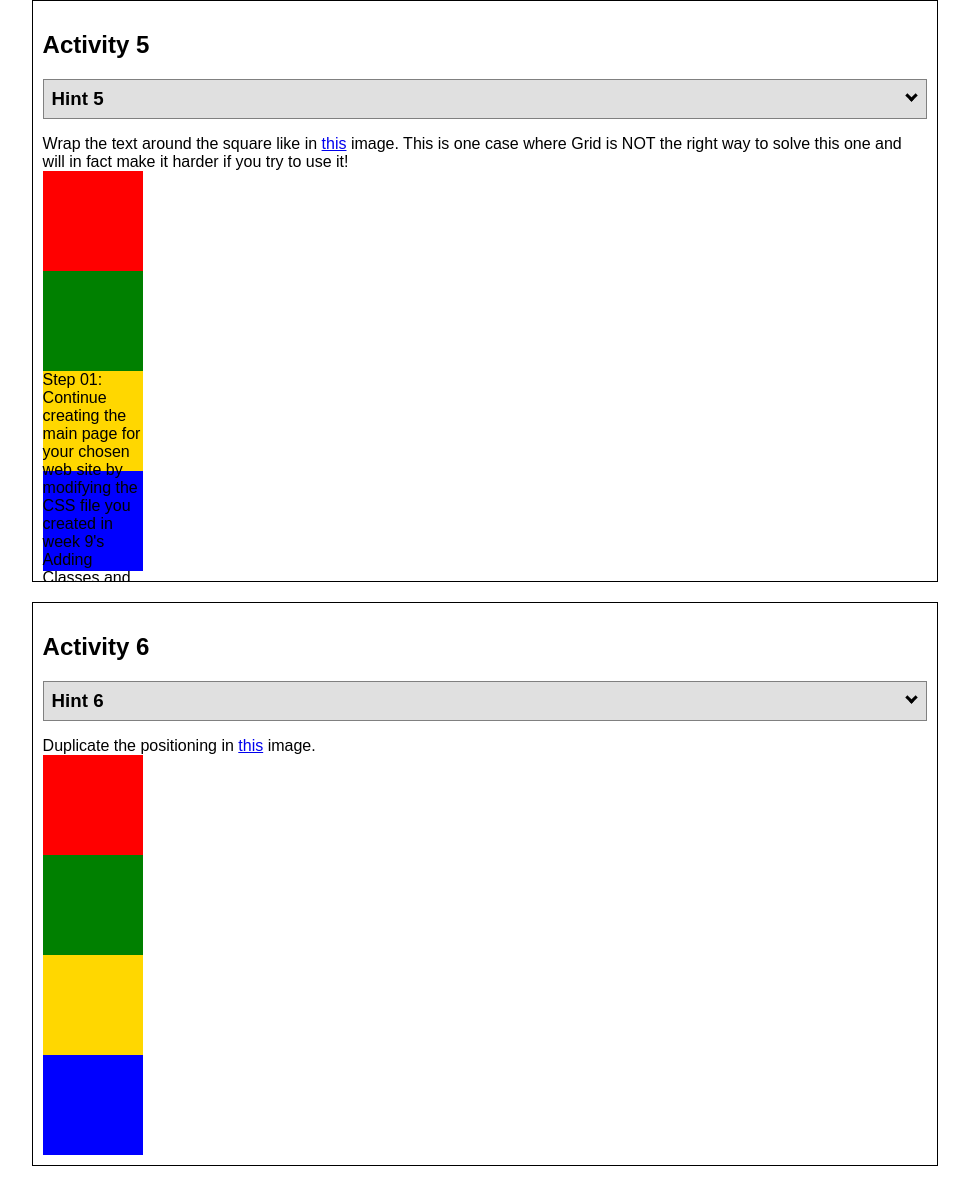
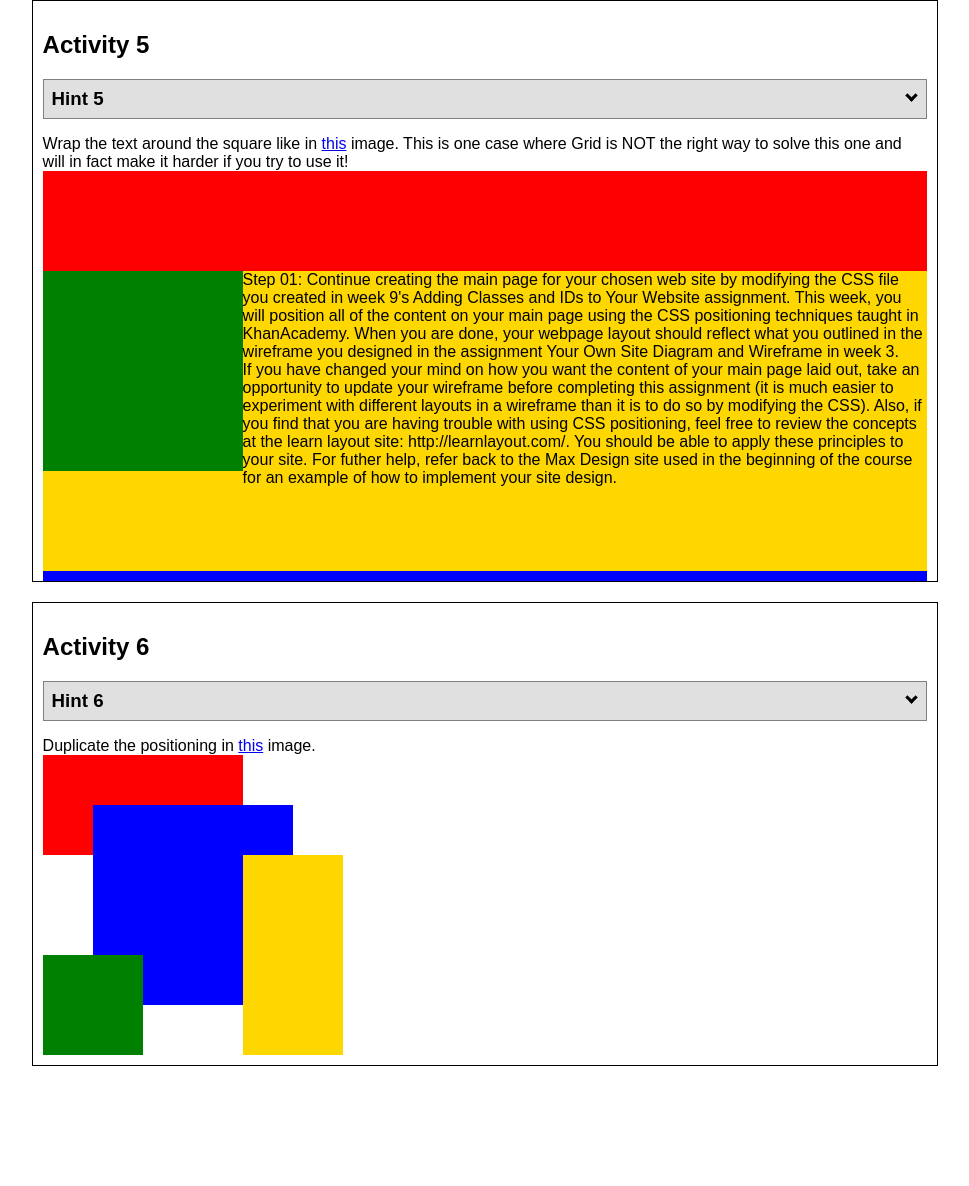
Before and after one commit to AbramHansen/web_fundimentals, a plain HTML site: page positioning/positioning.html in a window 1280 px wide. Shown: the part 2575-3761 px from the top of the page, without its empty margins (155-1124 px from the left). After the commit the page ends 3661 px from the top, so only its background shows below. Drawn offline with Linux system fonts and the light colour scheme.

Commit message:
finished positioning assignment

```diff
--- a/positioning/positionstyles.css
+++ b/positioning/positionstyles.css
@@ -139,50 +139,63 @@ gap: 20px;
   height: 400px;
 }
 .red5 {
-  width: 100px;
+  width: 100%;
   height: 100px;
   background-color: red;
 }
 .green5 {
-  width: 100px;
-  height: 100px;
+  width: 200px;
+  height: 200px;
   background-color: green;
-
+  float: left;
 }
 .yellow5 {
-  width: 100px;
-  height: 100px;
+  width: 100%;
+  height: 300px;
   background-color: gold;
 
 }
 .blue5 {
-  width: 100px;
+  width: 100%;
   height: 100px;
   background-color: blue;
 }
 /* Activity 6 styles */
 .content6 {
   /* This is the parent of the activity 6 boxes. */
+  display: grid;
+  grid-template-columns: repeat(6, 50px);
+  grid-template-rows: repeat(6, 50px);
 }
 .red6 {
-  width: 100px;
-  height: 100px;
+  width: 100%;
+  height: 100%;
   background-color: red;
+  grid-column: 1/5;
+  grid-row: 1/3;
 }
 .green6 {
-  width: 100px;
-  height: 100px;
+  width: 100%;
+  height: 100%;
   background-color: green;
+  grid-column: 1/3;
+  grid-row: 5/7;
+  z-index: 2;
 }
 .yellow6 {
-  width: 100px;
-  height: 100px;
+  width: 100%;
+  height: 100%;
   background-color: gold;
+  grid-column: 5/7;
+  grid-row: 3/7;
+  z-index: 1;
 }
 .blue6 {
-  width: 100px;
-  height: 100px;
+  width: 100%;
+  height: 100%;
   background-color: blue;
+  grid-column: 2/6;
+  grid-row: 2/6;
 }
 
 
```
